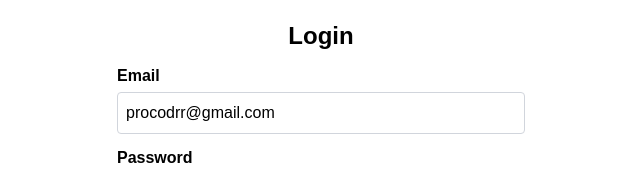
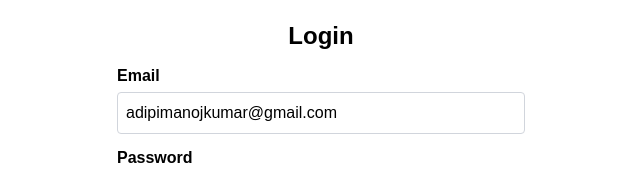
Before and after one commit to adipiboby/storageApp-frontend, a React (Vite) app: page /login in a window 1280 px wide. Shown: the top 172 px of the page, without its empty margins (319-959 px from the left). Built offline with nearby package versions, Linux system fonts and the light colour scheme; no server answers.

Commit message:
add email in login

```diff
--- a/src/Login.jsx
+++ b/src/Login.jsx
@@ -6,7 +6,7 @@ import { loginUser } from "./api/userApi";
 
 const Login = () => {
   const [formData, setFormData] = useState({
-    email: "procodrr@gmail.com",
+    email: "adipimanojkumar@gmail.com",
     password: "abcd",
   });
   const [serverError, setServerError] = useState("");
```
